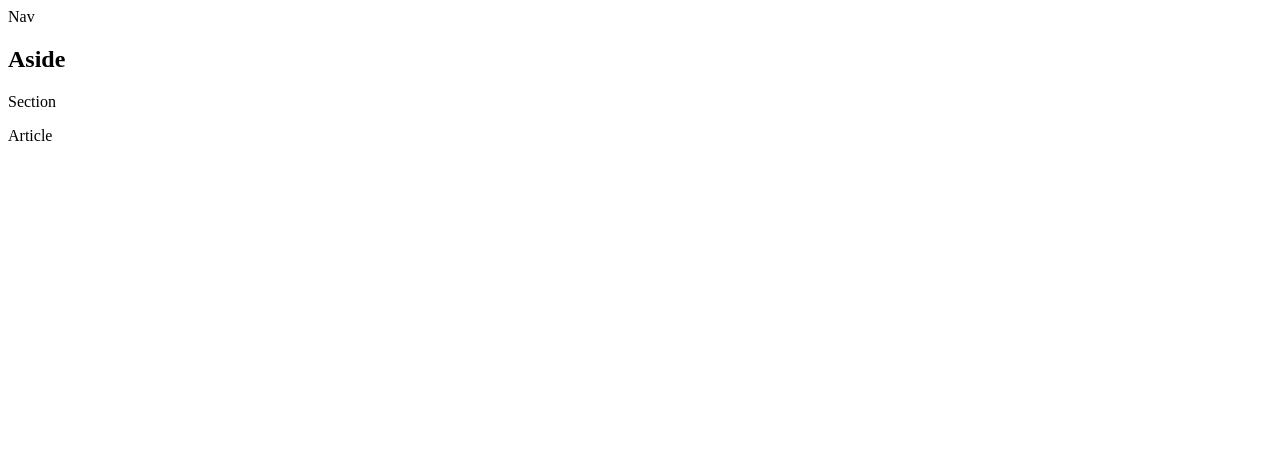
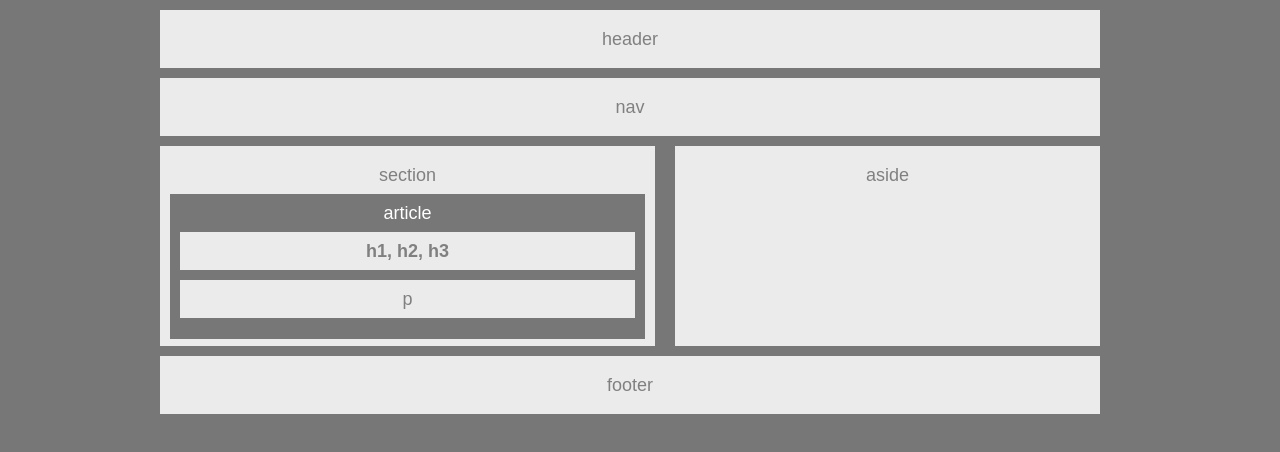
Before and after one commit to Cindyjan15/HW-Wireframe, a plain HTML site: page index.html in a window 1280 px wide. Drawn offline with Linux system fonts and the light colour scheme.

Commit message:
uploadassignment

```diff
--- a/index.html
+++ b/index.html
@@ -5,24 +5,39 @@
 	<meta charset="UTF-8">
 	<title>
 	</title>
+	<link rel="stylesheet"href="reset.css">
 	<link rel="stylesheet"href="style.css">
 </head>
-<nav>
-	Nav
-</nav>
 
-<body>
-	<aside>
-		<h1>Aside</h1>
-	</aside>
-	<section>
-		Section
-	</section>
-	<article>
-		<p>
-			Article
-		</p>
-	</article>
+<body id="body">
+	<header id="header">
+		header
+	</header>
+	<nav id="nav">
+		nav
+	</nav>
+
+	<div id="div">
+		<aside id="aside">
+			<h1>aside</h1>
+		</aside>
+		<section id="section">
+			section
+			<article id="article">
+			article
+			<h1 id="h1">
+				h1, h2, h3
+			</h1>
+			<p id="p">
+				p
+			</p>
+		</article>
+		</section>
+	</div>
+
+	<footer>
+		footer
+	</footer>
 </body>
 
 </html>
--- /dev/null
+++ b/reset.css
@@ -0,0 +1,48 @@
+/* http://meyerweb.com/eric/tools/css/reset/
+   v2.0 | 20110126
+   License: none (public domain)
+*/
+
+html, body, div, span, applet, object, iframe,
+h1, h2, h3, h4, h5, h6, p, blockquote, pre,
+a, abbr, acronym, address, big, cite, code,
+del, dfn, em, img, ins, kbd, q, s, samp,
+small, strike, strong, sub, sup, tt, var,
+b, u, i, center,
+dl, dt, dd, ol, ul, li,
+fieldset, form, label, legend,
+table, caption, tbody, tfoot, thead, tr, th, td,
+article, aside, canvas, details, embed,
+figure, figcaption, footer, header, hgroup,
+menu, nav, output, ruby, section, summary,
+time, mark, audio, video {
+	margin: 0;
+	padding: 0;
+	border: 0;
+	font-size: 100%;
+	font: inherit;
+	vertical-align: baseline;
+}
+/* HTML5 display-role reset for older browsers */
+article, aside, details, figcaption, figure,
+footer, header, hgroup, menu, nav, section {
+	display: block;
+}
+body {
+	line-height: 1;
+}
+ol, ul {
+	list-style: none;
+}
+blockquote, q {
+	quotes: none;
+}
+blockquote:before, blockquote:after,
+q:before, q:after {
+	content: '';
+	content: none;
+}
+table {
+	border-collapse: collapse;
+	border-spacing: 0;
+}
--- a/style.css
+++ b/style.css
@@ -1,4 +1,81 @@
-@font-face {
-    font-family: 'Arial', 'Helvetica Neue', Helvetica, sans-serif;
-    font-size: 18px;
+
+#body {
+ 	font-family: 'Arial', 'Helvetica Neue', Helvetica, sans-serif;
+	font-size: 18px;
+ 	background-color: #777;
+ 	width: 960px;
+ 	color: grey;
+ 	text-align: center;
+ 	margin-left: 150px
+ }
+
+#header {
+ 	background-color: #ebebeb;
+	margin: 10px;
+	padding: 20px;
 }
+ #nav{
+	background-color: #ebebeb;
+	margin: 10px;
+	padding: 20px;
+ }
+
+#div{
+	/*padding: 100px;*/
+}
+
+ #aside{
+ 	/*background-color: #ebebeb;
+ 	margin: 10px;
+	padding: 10px;*/
+	float: right;
+	width: 425px;
+	background-color: #ebebeb;
+	height: 180px;
+	padding-top: 20px;
+	margin-right: 10px;
+
+ }
+
+ #section{
+	/*background-color: #ebebeb;
+	margin: 10px;
+	padding: 10px;*/
+	float: left;
+	width: 495px;
+	background-color: #ebebeb;
+	height: 180px;
+	padding-top: 20px;
+	margin-left: 10px;
+ }
+
+ #article{
+	background-color: #777;
+	margin: 10px;
+	padding: 10px;
+	height: 125px;
+	color: #fff;
+ }
+
+ #h1 {
+ 	background-color: #ebebeb;
+ 	padding: 10px 0;
+ 	margin: 10px 0;
+ 	color: grey;
+ 	font-weight: bold;
+ }
+
+ #p {
+ 	background-color: #ebebeb;
+ 	padding: 10px 0;
+ 	margin: 10px 0;
+ 	color: grey;
+ }
+
+
+ footer {
+ 	background-color: #ebebeb;
+ 	margin: 220px 10px;
+	padding: 20px;
+	clear: both;
+ }
```
